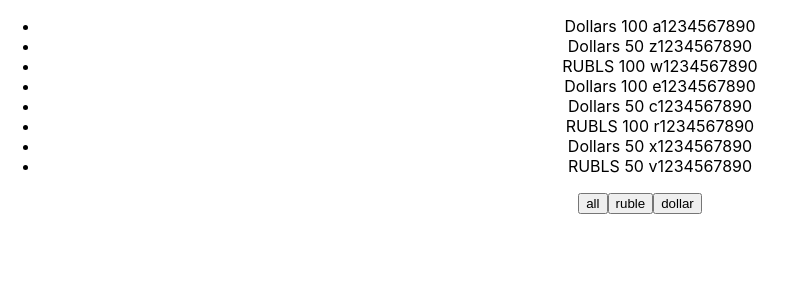
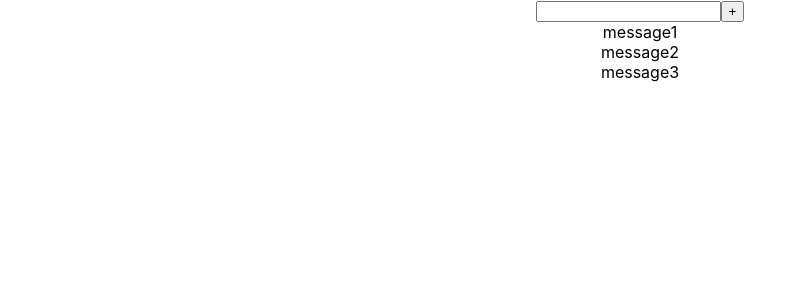
Before and after one commit to vbsm11/microtasks-comeback, a React (Create React App) app: page / in a window 1280 px wide. Shown: the top 300 px of the page, without its empty margins (0-797 px from the left). Built offline with nearby package versions, Linux system fonts and the light colour scheme.

Commit message:
06 FullInput(Input + Button)

```diff
--- a/src/App.tsx
+++ b/src/App.tsx
@@ -6,6 +6,7 @@ import {Footer} from './site/Footer';
 import {NewComponent} from './components/NewComponent';
 import {Button} from './components/Button';
 import {FilterComponent} from './components/FilterComponent';
+import {FullInput} from './components/FullInput';
 
 export type StudentType = {
     id: number,
@@ -86,31 +87,41 @@ function App() {
 
 
 
-    const [money, setMoney] = useState<MoneyType[]>([
-        {banknots: 'Dollars', value: 100, number: ' a1234567890'},
-        {banknots: 'Dollars', value: 50, number: ' z1234567890'},
-        {banknots: 'RUBLS', value: 100, number: ' w1234567890'},
-        {banknots: 'Dollars', value: 100, number: ' e1234567890'},
-        {banknots: 'Dollars', value: 50, number: ' c1234567890'},
-        {banknots: 'RUBLS', value: 100, number: ' r1234567890'},
-        {banknots: 'Dollars', value: 50, number: ' x1234567890'},
-        {banknots: 'RUBLS', value: 50, number: ' v1234567890'},
+    // const [money, setMoney] = useState<MoneyType[]>([
+    //     {banknots: 'Dollars', value: 100, number: ' a1234567890'},
+    //     {banknots: 'Dollars', value: 50, number: ' z1234567890'},
+    //     {banknots: 'RUBLS', value: 100, number: ' w1234567890'},
+    //     {banknots: 'Dollars', value: 100, number: ' e1234567890'},
+    //     {banknots: 'Dollars', value: 50, number: ' c1234567890'},
+    //     {banknots: 'RUBLS', value: 100, number: ' r1234567890'},
+    //     {banknots: 'Dollars', value: 50, number: ' x1234567890'},
+    //     {banknots: 'RUBLS', value: 50, number: ' v1234567890'},
+    // ])
+    //
+    //
+    // const [filter, setFilter] = useState<FilterType>('all')
+    //
+    // let currentMoney: MoneyType[] = []
+    //
+    // if (filter === 'all') {
+    //     currentMoney = money
+    // }
+    // else if (filter === 'RUBLS' || 'Dollars') {
+    //     currentMoney = money.filter(m => m.banknots === filter)
+    // }
+    //
+    // const onclickFilterHandler = (filter: FilterType) => {
+    //     setFilter(filter)
+    // }
+
+    let [message, setMessage] = useState([
+        {message: 'message1'},
+        {message: 'message2'},
+        {message: 'message3'},
     ])
 
-
-    const [filter, setFilter] = useState<FilterType>('all')
-
-    let currentMoney: MoneyType[] = []
-
-    if (filter === 'all') {
-        currentMoney = money
-    }
-    else if (filter === 'RUBLS' || 'Dollars') {
-        currentMoney = money.filter(m => m.banknots === filter)
-    }
-
-    const onclickFilterHandler = (filter: FilterType) => {
-        setFilter(filter)
+    const addMessage = (text: string) => {
+        setMessage([{message: text}, ...message])
     }
 
     return (
@@ -132,7 +143,14 @@ function App() {
             {/*<button onClick={onClickHandler1}>number</button>*/}
             {/*<button onClick={onClickHandler2}>0</button>*/}
 
-            <FilterComponent currentMoney={currentMoney} onClickHandler={onclickFilterHandler}/>
+            {/*<FilterComponent currentMoney={currentMoney} onClickHandler={onclickFilterHandler}/>*/}
+
+            <FullInput callBack={addMessage}/>
+            {message.map((m, index) => {
+                return (
+                    <div key={index}>{m.message}</div>
+                )
+            })}
         </div>
     );
 }
--- /dev/null
+++ b/src/components/FullInput.tsx
@@ -0,0 +1,26 @@
+import React, {ChangeEvent, useState} from 'react';
+
+type FullInputPropsType = {
+    callBack: (text: string) => void
+}
+
+export const FullInput = (props: FullInputPropsType) => {
+
+    const [value, setValue] = useState('')
+
+    const onChangeHandler = (e: ChangeEvent<HTMLInputElement>) => {
+        setValue(e.currentTarget.value)
+    }
+
+    const onClickHandler = () => {
+        props.callBack(value)
+        setValue('')
+    }
+
+    return (
+        <div>
+            <input value={value} onChange={onChangeHandler}/>
+            <button onClick={onClickHandler}>+</button>
+        </div>
+    )
+}
```
